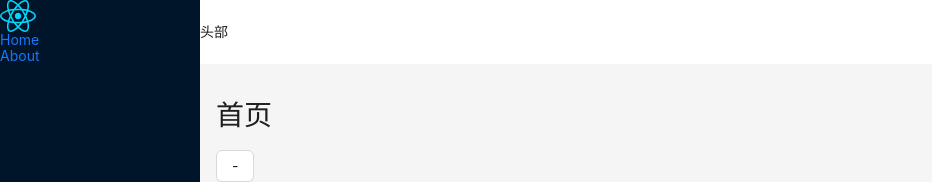
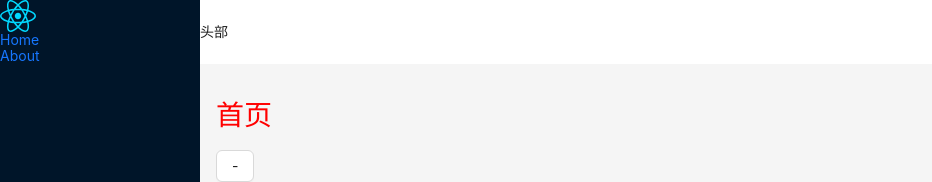
Before and after one commit to inCBle/Beachburg-Admin, a React (Vite) app: page / in a window 1280 px wide. Shown: the top 182 px of the page, without its empty margins (0-932 px from the left). Built offline with nearby package versions, Linux system fonts and the light colour scheme.

Commit message:
chore: :hammer: 添加 css molude 方案示例
给 Home 组件添加 scss module 方案示例

```diff
--- a/src/router/index.tsx
+++ b/src/router/index.tsx
@@ -2,7 +2,7 @@ import Layout from '@/components/Layout';
 import { lazy } from 'react';
 import { createBrowserRouter, Navigate } from 'react-router-dom';
 
-const Home = lazy(() => import('@/views/Home.tsx'));
+const Home = lazy(() => import('@/views/Home/Home'));
 const About = lazy(() => import('@/views/About.tsx'));
 
 const router = createBrowserRouter([
--- /dev/null
+++ b/src/views/Home/Home.module.scss
@@ -0,0 +1,3 @@
+.title-color {
+  color: red;
+}
--- a/src/views/Home.tsx
+++ b/src/views/Home/Home.tsx
@@ -1,5 +1,6 @@
 import { Button } from 'antd';
 import { useCountStore } from '@/store/useCountStore';
+import styles from './Home.module.scss';
 
 function Home() {
   const count = useCountStore((state) => state.count);
@@ -7,7 +8,7 @@ function Home() {
 
   return (
     <div>
-      <h1>首页</h1>
+      <h1 className={styles['title-color']}>首页</h1>
       <Button onClick={() => dispatch({ type: 'decrement', payload: 1 })}>-</Button>
       <p>count: {count}</p>
       <Button onClick={() => dispatch({ type: 'increment', payload: 1 })}>+</Button>
```
